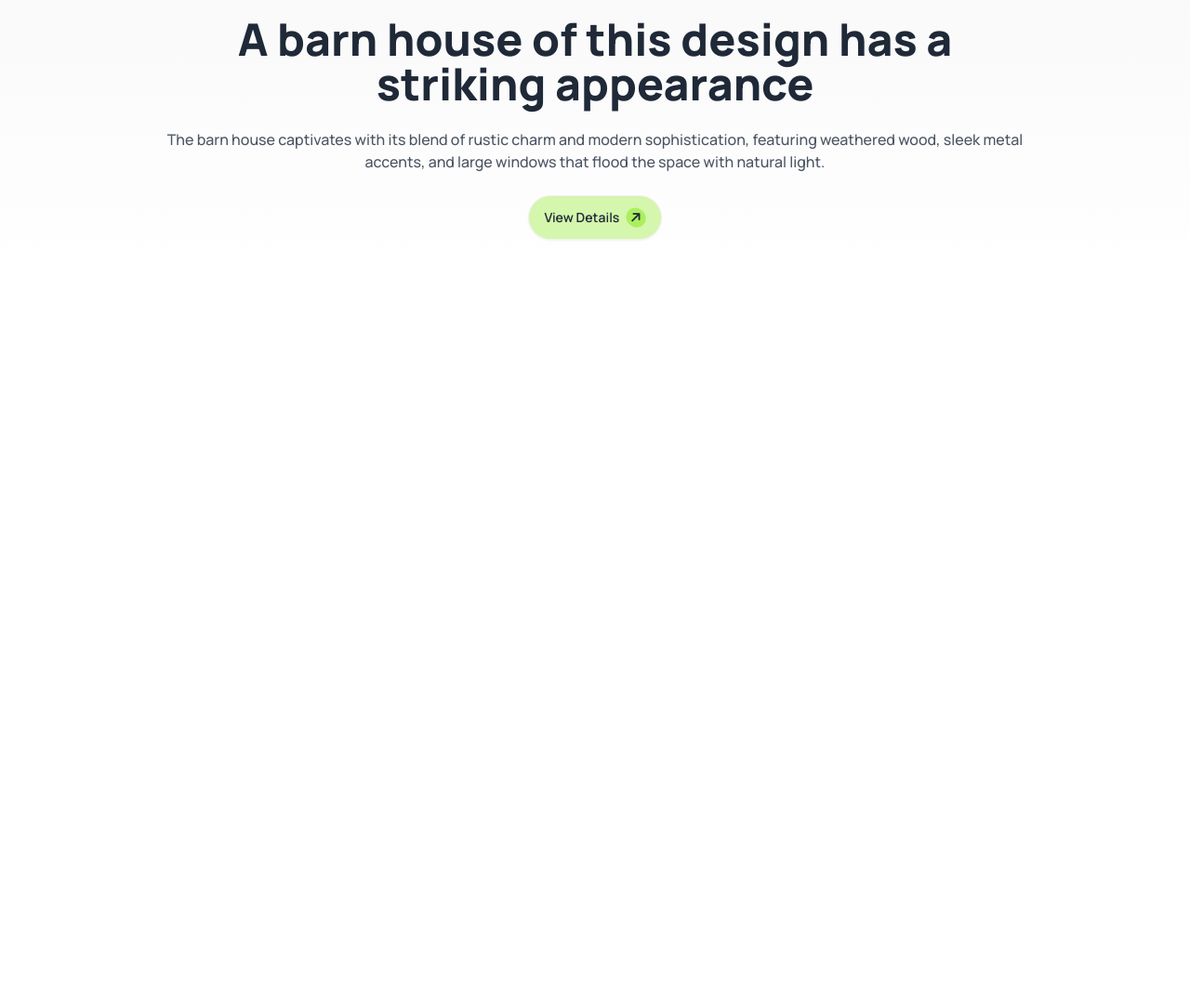
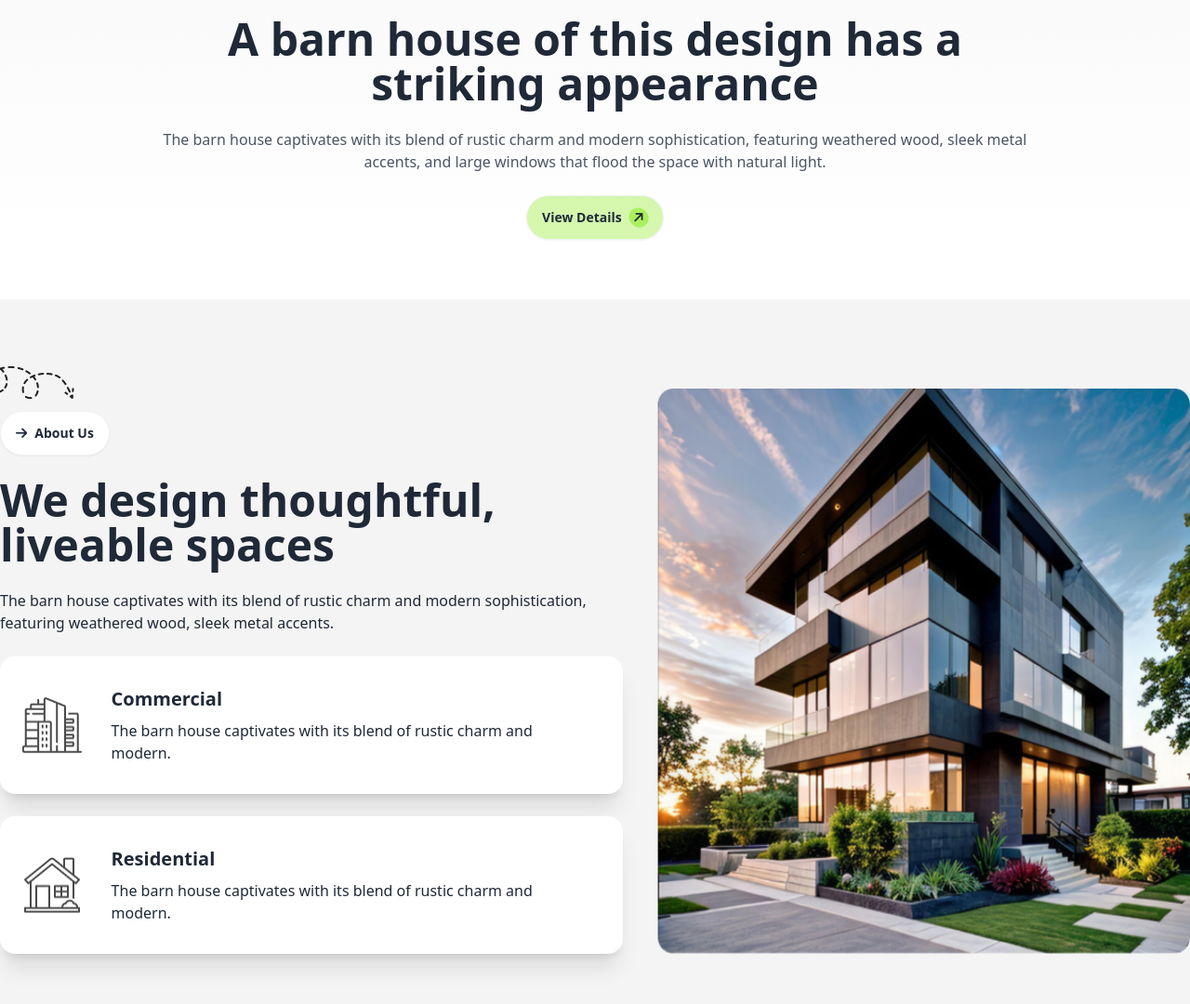
Before and after one commit to Hemonta7/B10A3-House-Design, a plain HTML site: page index.html in a window 1280 px wide. Shown: the part 500-1580 px from the top of the page at 93% size. Before the commit the page ends 800 px from the top, so only its background shows below. Drawn offline with nearby package versions, Linux system fonts and the light colour scheme.

Commit message:
Design thoughtful section done

```diff
--- a/index.html
+++ b/index.html
@@ -20,10 +20,10 @@
     </style>
 </head>
 
-<body class="font-manrope">
-    <header class="h-screen bg-gradient-to-t from-white to-[rgba(29,28,28,0.068)]">
+<body class="font-manrop px-5elg:">
+    <header class="bg-gradient-to-t from-white to-[rgba(29,28,28,0.068)]">
         <!-- nabbar  -->
-        <nav class=" container mx-auto py-5 lg:py-10">
+        <nav class=" container mx-auto py-5 px-5 lg:px-0 lg:py-10">
             <div class="navbar justify-between items-center">
                 <div class="navbar-start">
 
@@ -65,14 +65,16 @@
             </div>
         </nav>
         <!-- banner section -->
-        <section class="container mx-auto">
+        <section class="container mx-auto px-5 lg:px-0">
             <div class="space-y-6">
                 <div class="flex justify-center">
                     <img src="./assets/banner.png" alt="">
                 </div>
                 <div class="text-center lg:w-[950px] mx-auto space-y-4 lg:space-y-6">
-                    <h3 class=" text-3xl lg:text-5xl font-extrabold">A barn house of this design has a striking appearance</h3>
-                    <p class="text-sm lg:text-base font-medium text-gray-600">The barn house captivates with its blend of rustic charm and modern sophistication,
+                    <h3 class=" text-3xl lg:text-5xl font-extrabold">A barn house of this design has a striking
+                        appearance</h3>
+                    <p class="text-sm lg:text-base font-medium text-gray-600">The barn house captivates with its blend
+                        of rustic charm and modern sophistication,
                         featuring weathered wood, sleek metal accents, and large windows that flood the space with
                         natural light.</p>
                 </div>
@@ -84,6 +86,50 @@
         </section>
     </header>
     <main>
+        <!-- Design thoughtful section  -->
+        <section class="bg-[#F4F4F4] mt-6 lg:mt-16">
+            <div class="container mx-auto flex flex-col lg:flex-row gap-9 py-6 lg:py-24 px-5 lg:px-0">
+                <!-- text content  -->
+                <div class="flex-1 space-y-4 lg:space-y-6 relative">
+                    <img class="hidden lg:flex absolute -top-8 -left-12" src="./assets/Vector.png" alt="">
+                    <div class="flex justify-center lg:justify-start">
+                        <button class="btn bg-white rounded-full"><i class="fa-solid fa-arrow-right"></i>About
+                            Us</button>
+                    </div>
+                    <h3 class="text-2xl lg:text-5xl font-bold text-center lg:text-start">We design thoughtful, liveable
+                        spaces</h3>
+                    <p class="text-base font-medium text-center lg:text-start">The barn house captivates with its blend
+                        of rustic charm and
+                        modern sophistication, featuring weathered wood, sleek metal accents.</p>
+                    <div class="space-y-6">
+                        <div class="card card-side bg-base-100 shadow-xl pl-3 lg:pl-6">
+                            <figure>
+                                <img src="./assets/commercial.png" />
+                            </figure>
+                            <div class="card-body">
+                                <h2 class="card-title text-base lg:text-xl font-extrabold">Commercial</h2>
+                                <p class="text-xs lg:text-base font-medium">The barn house captivates with its blend of
+                                    rustic charm and modern.</p>
+                            </div>
+                        </div>
+                        <div class="card card-side bg-base-100 shadow-xl pl-3 lg:pl-6">
+                            <figure>
+                                <img src="./assets/residential.png" />
+                            </figure>
+                            <div class="card-body">
+                                <h2 class="card-title text-base lg:text-xl font-extrabold">Residential</h2>
+                                <p class="text-xs lg:text-base font-medium">The barn house captivates with its blend of
+                                    rustic charm and modern.</p>
+                            </div>
+                        </div>
+                    </div>
+                </div>
+                <!-- image -->
+                <div class="flex">
+                    <img src="./assets/Rectangle.png" alt="">
+                </div>
+            </div>
+        </section>
 
     </main>
     <footer>
```
Also changed, not shown: assets/comment-01.png (added), assets/departement.png (added), assets/user-group.png (added), assets/user-multiple.png (added).
